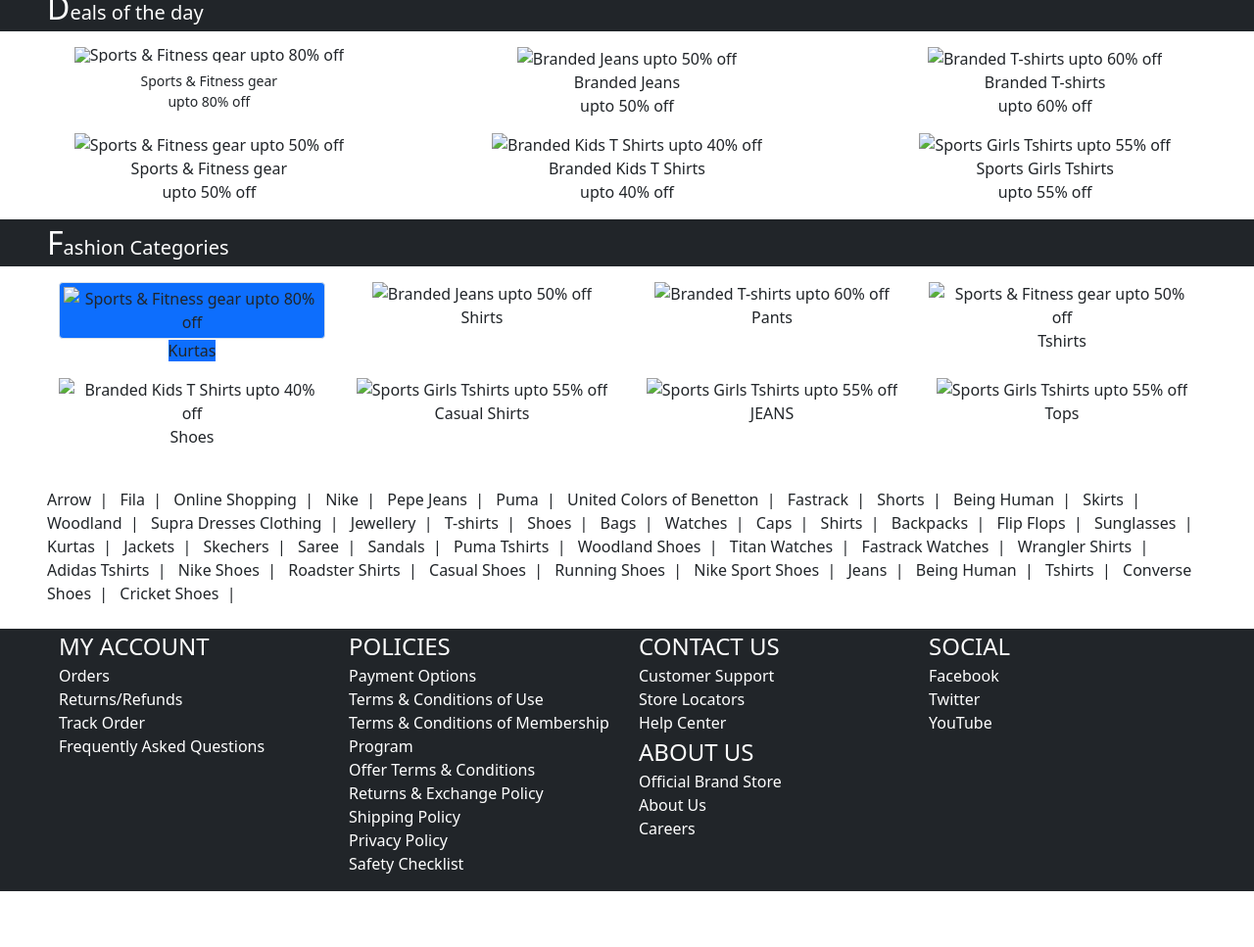
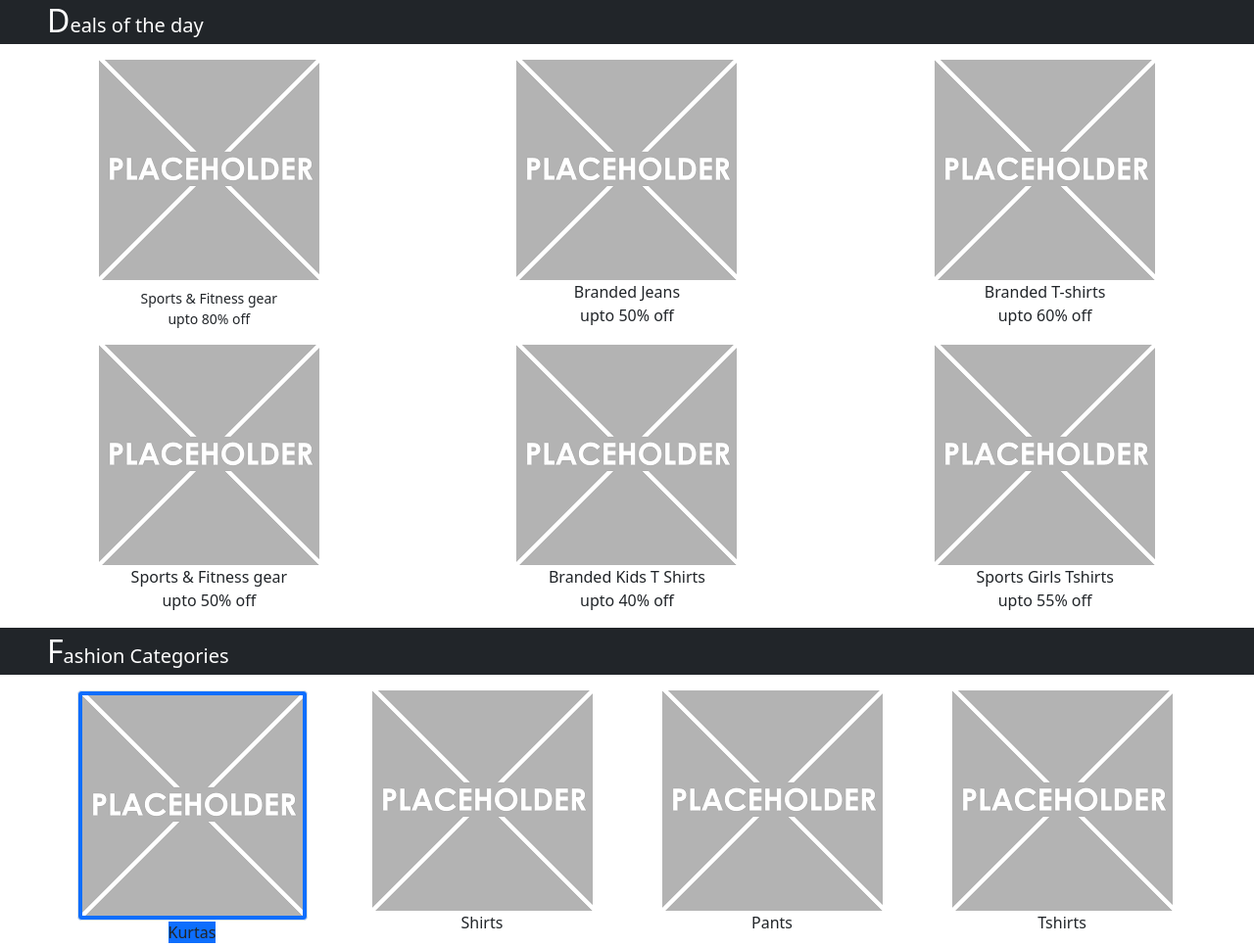
Before and after one commit to VASISHTAKODUMAGULLA/Estore, a plain HTML site: page index.html in a window 1280 px wide. Shown: the part 614-1581 px from the top of the page at 98% size. Before the commit the page ends 1524 px from the top, so only its background shows below. Drawn offline with nearby package versions, Linux system fonts and the light colour scheme.

Commit message:
Update index.html

```diff
--- a/index.html
+++ b/index.html
@@ -86,7 +86,7 @@
     <div class="row-3">
     <div class="container-fluid">
         <div class="row">
-        <img class="col-lg-4 col-md-3 align-items-md-center py-lg-3" src="images/mask.jpeg" alt="Mask pic">
+        <img class="col-lg-4 col-md-3 align-items-md-center py-lg-3" src="mask.jpeg" alt="Mask pic">
         <a class="col-lg-4 col-md-10 mx-md-auto text-dark text-decoration-none fs-1 my-auto ps-5 ">STAY HOME,<br/>STAY SAFE.</a>
         <div class=" col-lg-4 text-dark my-auto py-3 pe-4 fs-5">
            <p> Contactless Deliveries</p>
@@ -102,27 +102,27 @@
     <div class="container-fluid ">
         <div class="row text-center ">
         <figure class="figure col-xxl-2 col-xl-4 col-lg-4 col-md-6 col-sm-6 col-xs-6 mx-auto ">
-            <img class="figure-img img-fluid " src="images/placeholder.png" alt="Sports & Fitness gear upto 80% off">
+            <img class="figure-img img-fluid " src="placeholder.png" alt="Sports & Fitness gear upto 80% off">
             <figcaption class="figure-caption "><a class="text-decoration-none text-dark" href="">Sports & Fitness gear<br/> upto 80% off</a></figcaption>
          </figure>
          <figure class="figure col-xxl-2 col-xl-4 col-lg-4 col-md-6 col-sm-6 col-xs-6 mx-auto">
-            <img src="images/placeholder.png" alt="Branded Jeans upto 50% off">
+            <img src="placeholder.png" alt="Branded Jeans upto 50% off">
             <figcaption><a class="text-decoration-none text-dark " href="">Branded Jeans <br/>upto 50% off</a></figcaption>
          </figure>
          <figure class="col-xxl-2 col-xl-4 col-lg-4 col-md-6 col-sm-6 col-xs-6 mx-auto">
-            <img src="images/placeholder.png" alt="Branded T-shirts upto 60% off">
+            <img src="placeholder.png" alt="Branded T-shirts upto 60% off">
             <figcaption><a class="text-decoration-none text-dark" href="">Branded T-shirts <br/>upto 60% off</a></figcaption>
          </figure>
          <figure class="col-xxl-2 col-xl-4 col-lg-4 col-md-6 col-sm-6 col-xs-6 mx-auto">
-            <img src="images/placeholder.png" alt="Sports & Fitness gear upto 50% off">
+            <img src="placeholder.png" alt="Sports & Fitness gear upto 50% off">
             <figcaption><a class="text-decoration-none text-dark " href="">Sports & Fitness gear <br/>upto 50% off</a></figcaption>
          </figure>
          <figure class="col-xxl-2 col-xl-4 col-lg-4 col-md-6 col-sm-6 col-xs-6 mx-auto">
-            <img src="images/placeholder.png" alt="Branded Kids T Shirts upto 40% off">
+            <img src="placeholder.png" alt="Branded Kids T Shirts upto 40% off">
             <figcaption><a class="text-decoration-none text-dark" href="">Branded Kids T Shirts<br/> upto 40% off</a></figcaption>
          </figure>
          <figure class="col-xxl-2 col-xl-4 col-lg-4 col-md-6 col-sm-6 col-xs-6 mx-auto">
-            <img src="images/placeholder.png" alt="Sports Girls Tshirts upto 55% off">
+            <img src="placeholder.png" alt="Sports Girls Tshirts upto 55% off">
             <figcaption><a class="text-decoration-none text-dark " href="">Sports Girls Tshirts<br/> upto 55% off</a></figcaption>
          </figure>
     </div>
@@ -131,35 +131,35 @@
 <div class="container-fluid ">
     <div class="row px-5 text-center ">
         <figure class="col-xxl-3 col-xl-3 col-lg-6 col-md-6 col-sm-6 col-xs-12 ">
-            <img class="img-thumbnail bg-primary" src="images/placeholder.png" alt="Sports & Fitness gear upto 80% off">
+            <img class="img-thumbnail bg-primary" src="placeholder.png" alt="Sports & Fitness gear upto 80% off">
             <figcaption class=""><a class="text-decoration-none text-dark bg-primary " href="">Kurtas</a></figcaption>
          </figure>
          <figure class="col-xxl-3 col-xl-3 col-lg-6 col-md-6 col-sm-6 col-xs-12 mx-auto">
-            <img src="images/placeholder.png" alt="Branded Jeans upto 50% off">
+            <img src="placeholder.png" alt="Branded Jeans upto 50% off">
             <figcaption><a class="text-decoration-none text-dark " href="">Shirts</a></figcaption>
          </figure>
          <figure class="col-xxl-3 col-xl-3 col-lg-6 col-md-6 col-sm-6 col-xs-12 mx-auto">
-            <img src="images/placeholder.png" alt="Branded T-shirts upto 60% off">
+            <img src="placeholder.png" alt="Branded T-shirts upto 60% off">
             <figcaption><a class="text-decoration-none text-dark" href="">Pants</a></figcaption>
          </figure>
          <figure class="col-xxl-3 col-xl-3 col-lg-6 col-md-6 col-sm-6 col-xs-12 mx-auto">
-            <img src="images/placeholder.png" alt="Sports & Fitness gear upto 50% off">
+            <img src="placeholder.png" alt="Sports & Fitness gear upto 50% off">
             <figcaption><a class="text-decoration-none text-dark " href="">Tshirts</a></figcaption>
          </figure>
          <figure class="col-xxl-3 col-xl-3 col-lg-6 col-md-6 col-sm-6 col-xs-12 mx-auto">
-            <img src="images/placeholder.png" alt="Branded Kids T Shirts upto 40% off">
+            <img src="placeholder.png" alt="Branded Kids T Shirts upto 40% off">
             <figcaption><a class="text-decoration-none text-dark" href="">Shoes</a></figcaption>
          </figure>
          <figure class="col-xxl-3 col-xl-3 col-lg-6 col-md-6 col-sm-6 col-xs-12 mx-auto">
-            <img src="images/placeholder.png" alt="Sports Girls Tshirts upto 55% off">
+            <img src="placeholder.png" alt="Sports Girls Tshirts upto 55% off">
             <figcaption><a class="text-decoration-none text-dark " href="">Casual Shirts</a></figcaption>
          </figure>
          <figure class="ccol-xxl-3 col-xl-3 col-lg-6 col-md-6 col-sm-6 col-xs-12 mx-auto">
-            <img src="images/placeholder.png" alt="Sports Girls Tshirts upto 55% off">
+            <img src="placeholder.png" alt="Sports Girls Tshirts upto 55% off">
             <figcaption><a class="text-decoration-none text-dark " href="">JEANS</a></figcaption>
          </figure>
          <figure class="col-xxl-3 col-xl-3 col-lg-6 col-md-6 col-sm-6 col-xs-12 mx-auto">
-            <img src="images/placeholder.png" alt="Sports Girls Tshirts upto 55% off">
+            <img src="placeholder.png" alt="Sports Girls Tshirts upto 55% off">
             <figcaption><a class="text-decoration-none text-dark " href="">Tops</a></figcaption>
          </figure>
     </div>
```
